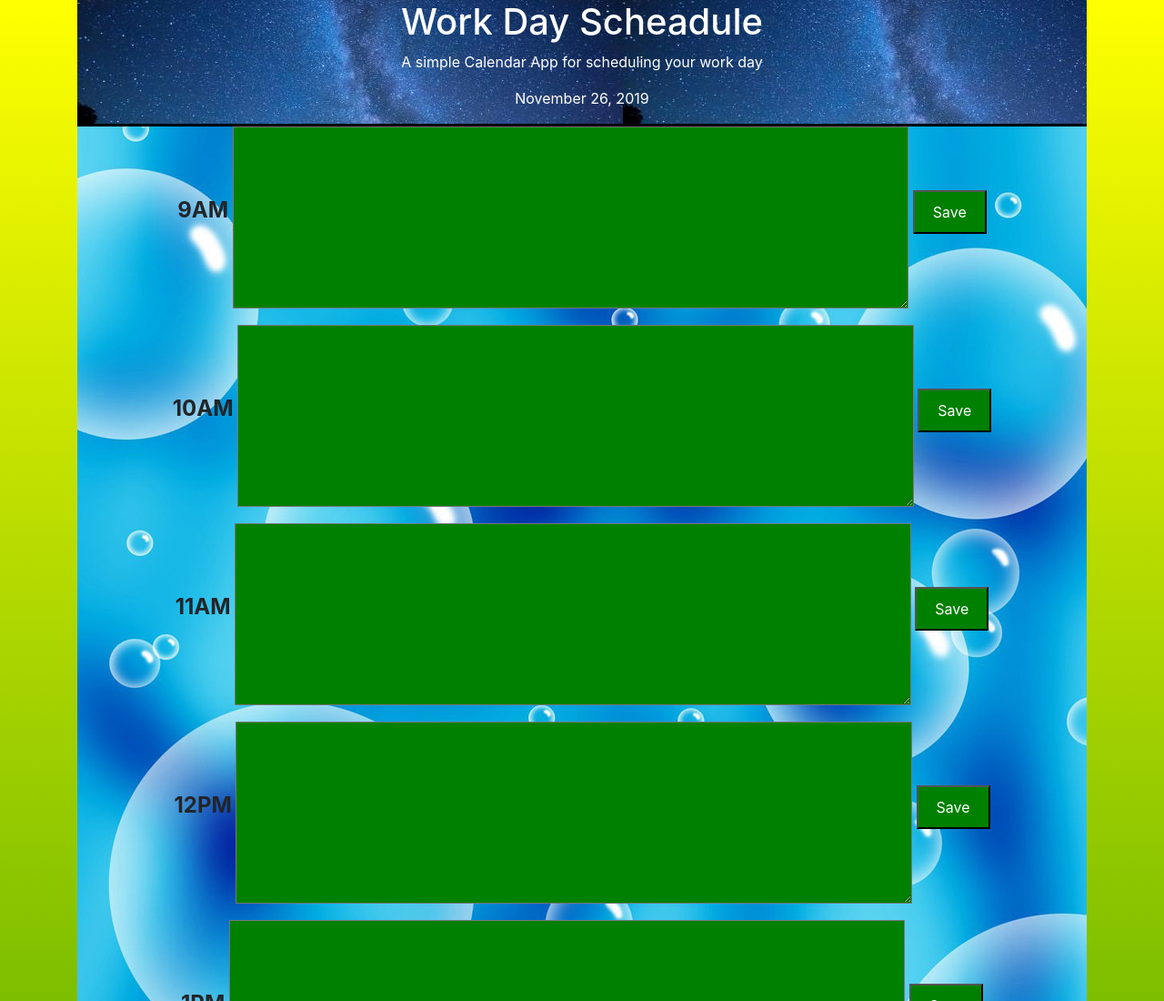
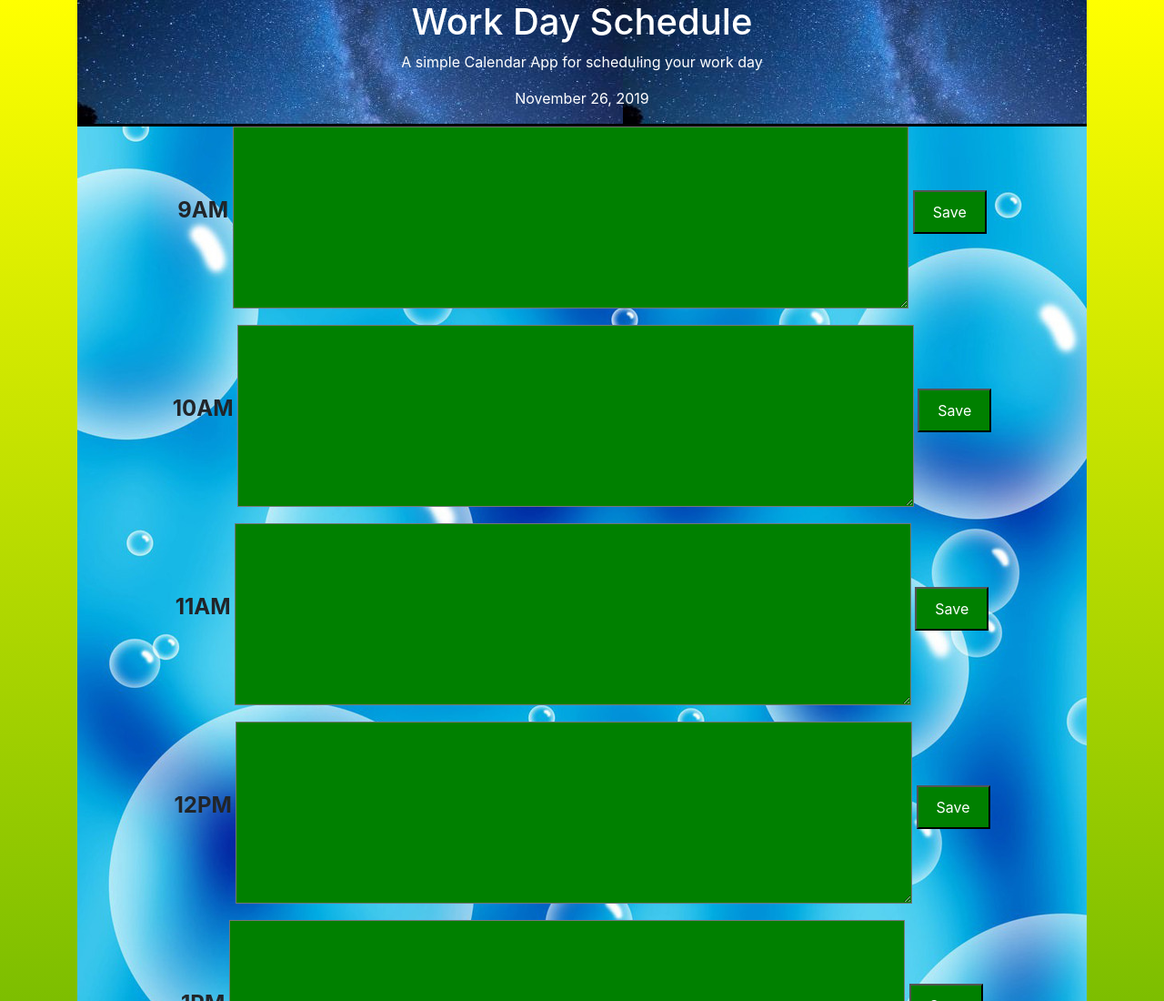
Before and after one commit to bmogy/daily-planner, a plain HTML site: page index.html in a window 1280 px wide. Shown: the top 1100 px of the page at 91% size. Drawn offline with nearby package versions, Linux system fonts and the light colour scheme.

Commit message:
i fixed a small type with my title

```diff
--- a/index.html
+++ b/index.html
@@ -16,7 +16,7 @@
         <header>
             <div class="row">
                 <div class="col-12">
-                    <h1>Work Day Scheadule</h1>
+                    <h1>Work Day Schedule</h1>
                 </div>
                 <div class="col-12">
                     <p>A simple Calendar App for scheduling your work day</p>
```
